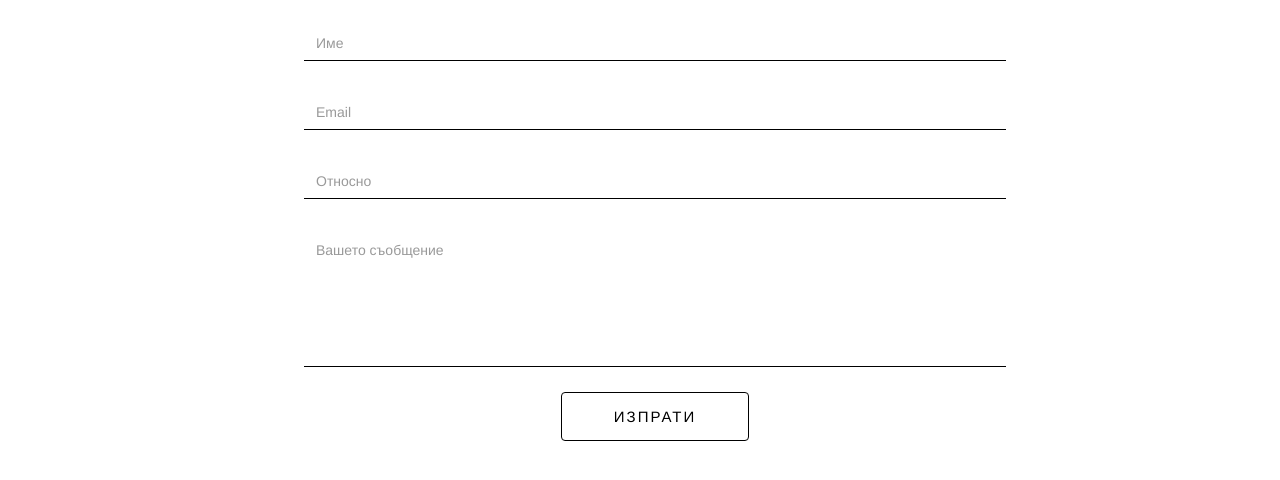
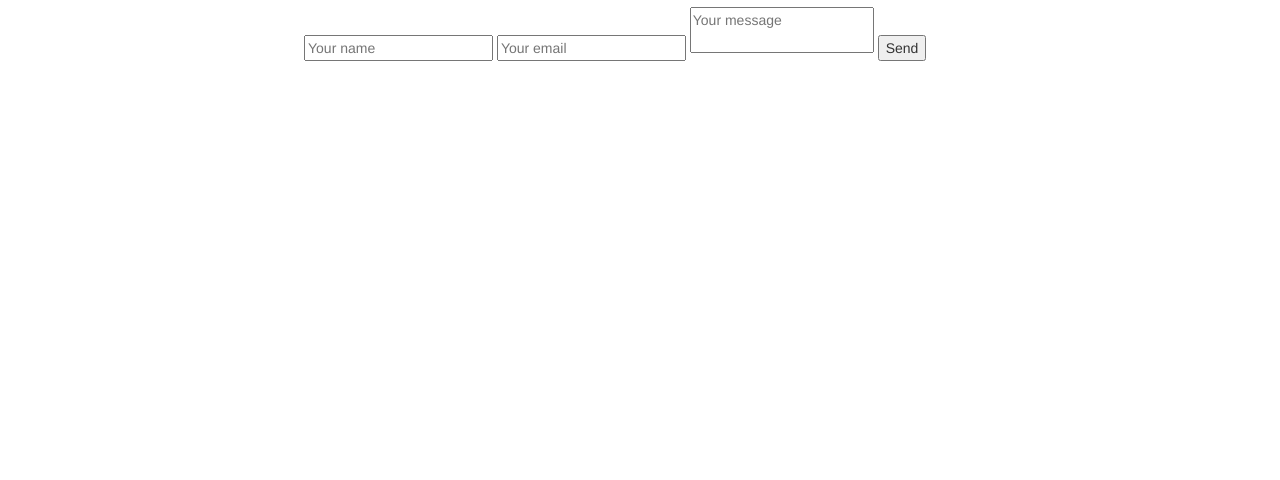
Before and after one commit to Ivailo-g-Ivanov/Ivailo-g-Ivanov.github-io, a plain HTML site: page Contacts.html in a window 1280 px wide. Shown: the part 244-724 px from the top of the page. Drawn offline with nearby package versions, Linux system fonts and the light colour scheme.

Commit message:
Create Contacts.html

```diff
--- a/Contacts.html
+++ b/Contacts.html
@@ -82,35 +82,18 @@
 
           <div class="col-xs-12 col-sm-12 col-md-12 col-lg-12">
 
-              <form  action="https://formspree.io/ivailo_g_ivanov@abv.bg"
-      method="POST">
-
-                  <div class="form-group">
-                      <label class="form-label" id="nameLabel" for="name"></label>
-                      <input type="text" class="form-control" id="name" name="name" placeholder="Име" tabindex="1">
-                  </div>
-
-                  <div class="form-group">
-                      <label class="form-label" id="emailLabel" for="email"></label>
-                      <input type="email" class="form-control" id="email" name="email" placeholder="Email" tabindex="2">
-                  </div>
-
-                  <div class="form-group">
-                      <label class="form-label" id="subjectLabel" for="sublect"></label>
-                      <input type="text" class="form-control" id="subject" name="subject" placeholder="Относно" tabindex="3">
-                  </div>
-
-                  <div class="form-group">
-                      <label class="form-label" id="messageLabel" for="message"></label>
-                      <textarea rows="6" cols="60" name="message" class="form-control" id="message" placeholder="Вашето съобщение" tabindex="4"></textarea>
-                  </div>
-
-                  <div class="text-center margin-top-25">
-                      <button type="submit" class="btn btn-mod btn-border btn-large">Изпрати</button>
-                  </div>
-
-              </form><!-- End form -->
-
+             <form id="contactform" method="POST">
+    <input type="text" name="name" placeholder="Your name">
+    <input type="email" name="_replyto" placeholder="Your email">
+    <input type="hidden" name="_subject" value="Website contact" />
+    <textarea name="message" placeholder="Your message"></textarea>
+    <input type="text" name="_gotcha" style="display:none" />
+    <input type="submit" value="Send">
+</form>
+<script>
+    var contactform =  document.getElementById('contactform');
+    contactform.setAttribute('action', '//formspree.io/' + 'your' + '@' + 'email' + '.' + 'com');
+</script>
           </div><!-- End col -->
 
       </div><!-- End row -->
```
